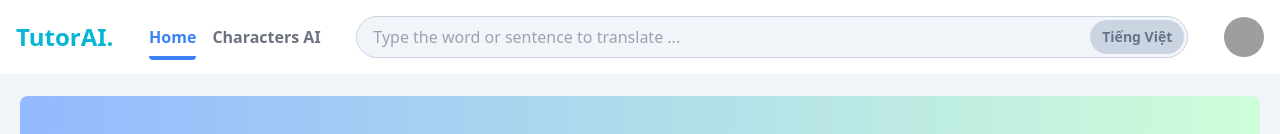
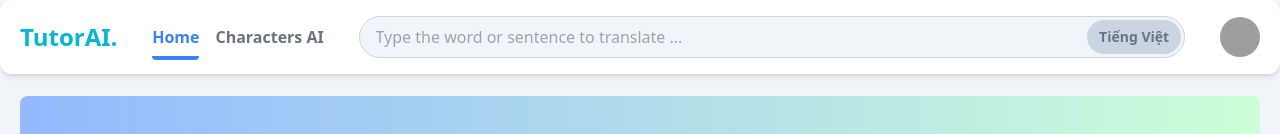
Before and after one commit to lehuubao1810/VocabTutorAI, a React (Vite) app in the folder Client/: page / in a window 1280 px wide. Shown: the top 134 px of the page. Built offline with nearby package versions, Linux system fonts and the light colour scheme; no server answers; sample sign-in values are in the browser's storage; grey boxes are pictures that could not be loaded.

Commit message:
Adjust and resposive Header

```diff
--- a/Client/src/components/header/Header.tsx
+++ b/Client/src/components/header/Header.tsx
@@ -5,14 +5,15 @@ import { TranslateInput } from "./TranslateInput";
 import { UserModal } from "./UserModal";
 import { Nav } from "./Nav";
 import { useNavigate } from "react-router-dom";
+import { FontAwesomeIcon } from "@fortawesome/react-fontawesome";
+import { faBars, faLanguage } from "@fortawesome/free-solid-svg-icons";
 
-type Props = {
-  // type of the props
-};
+type Props = {};
 
 export const Header: React.FC<Props> = () => {
 	const [modalUser, setModalUser] = useState(false);
-
+	const [isTranslateOpen, setIsTranslateOpen] = useState(false);
+	const [isNavOpen, setIsNavOpen] = useState(false);
 	const navigate = useNavigate();
 
 	const dispatch = useAppDispatch();
@@ -29,8 +30,17 @@ export const Header: React.FC<Props> = () => {
 	};
 
 	return (
-    <div>
-      <nav className="p-4 flex items-center justify-between gap-4 fixed w-screen bg-white z-40">
+		<header className="fixed top-0 left-0 w-full z-[500]">
+			<div className="max-w-screen-xl mx-auto px-5 py-4 bg-white rounded-xl shadow-md z-10">
+				<div className="flex justify-between items-center gap-2">
+					{/* Logo */}
+					<div className="flex items-center gap-3">
+						<button
+							className="hidden max-sm:block"
+							onClick={() => setIsNavOpen((prevState) => !prevState)}
+						>
+							<FontAwesomeIcon icon={faBars} />
+						</button>
 						<h1
 							className="text-2xl font-bold text-cyan-500 cursor-pointer"
 							onClick={() => {
@@ -39,9 +49,26 @@ export const Header: React.FC<Props> = () => {
 						>
 							TutorAI.
 						</h1>
+					</div>
+					{/* Navbar */}
+
+					<div className="max-sm:hidden">
 						<Nav />
+					</div>
+					{isNavOpen && (
+						<div className="absolute top-20 left-4 bg-white shadow-lg rounded-lg p-4 pt-2">
+							<Nav />
+						</div>
+					)}
 					{/* dictionary */}
-        <div className="w-2/3 relative">
+					<button
+						className="hidden text-gray-700 flex justify-center items-center gap-2 max-sm:block"
+						onClick={() => setIsTranslateOpen((prevState) => !prevState)}
+					>
+						<FontAwesomeIcon icon={faLanguage} />
+						Translate
+					</button>
+					<div className="w-8/12 max-md:w-6/12 max-sm:hidden">
 						<TranslateInput />
 					</div>
 					{/* user */}
@@ -56,7 +83,13 @@ export const Header: React.FC<Props> = () => {
 						/>
 					</div>
 					{modalUser && <UserModal user={user} handleLogout={handleLogout} />}
-      </nav>
 				</div>
+				{isTranslateOpen && (
+					<div className="mt-5">
+						<TranslateInput />
+					</div>
+				)}
+			</div>
+		</header>
 	);
 };
--- a/Client/src/components/header/TranslateInput.tsx
+++ b/Client/src/components/header/TranslateInput.tsx
@@ -36,7 +36,6 @@ export const TranslateInput: React.FC<Props> = () => {
 			debounceFn.cancel(); // Use the variable in the cleanup function
 		};
 	}, []);
-
 
 	const handleTextTranslate = (e: React.ChangeEvent<HTMLInputElement>) => {
 		const value = e.target.value;
@@ -82,7 +81,7 @@ export const TranslateInput: React.FC<Props> = () => {
 			</div>
 
 			{textTranslate.trim() !== "" && (
-        <div className="absolute top-16 left-0 w-full bg-white shadow-lg rounded-lg p-4 pt-2">
+				<div className="absolute top-auto left-auto w-2/3 bg-white shadow-lg rounded-lg p-4 pt-2">
 					<p className="font-semibold text-blue-500">Translated</p>
 					{loadingTranslate ? (
 						<div className="flex items-center justify-center pt-2">
```
Lines whose indentation alone changed are shown as unchanged.
